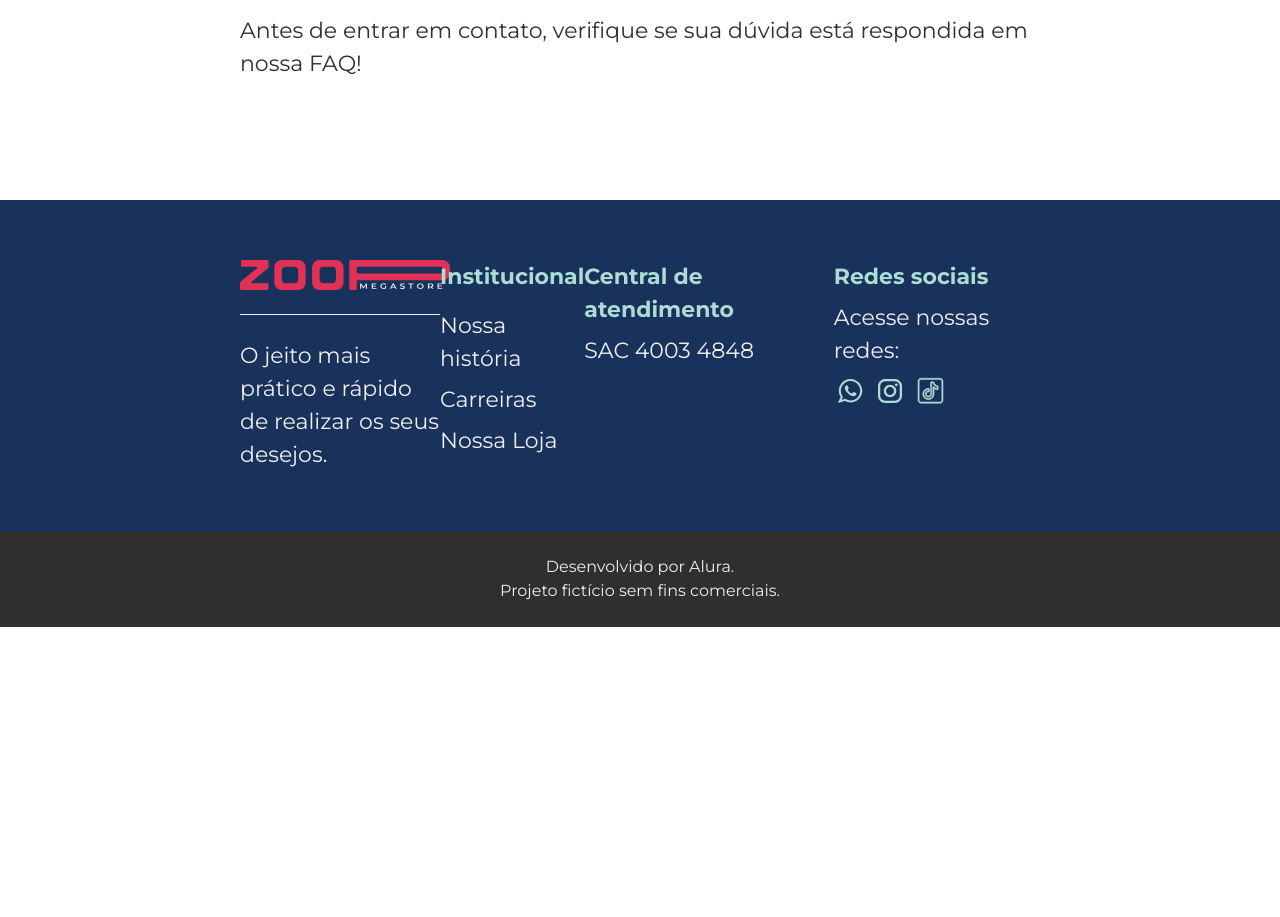
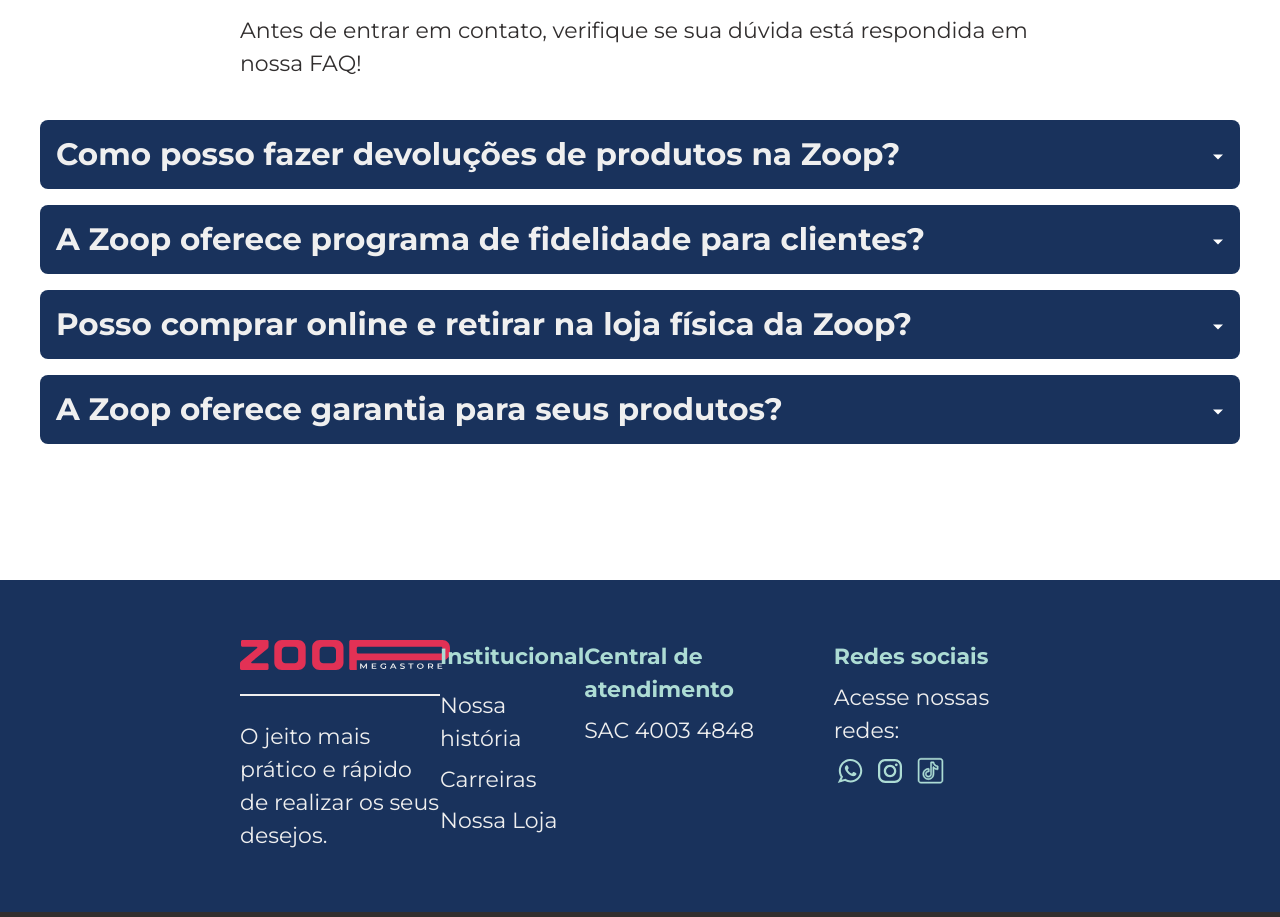
Before and after one commit to alexatp/react-acessibilidade, a React (Vite) app: page / in a window 1280 px wide. Shown: the part 2920-3837 px from the top of the page. Before the commit the page ends 3547 px from the top, so only its background shows below. Built offline with nearby package versions, Linux system fonts and the light colour scheme.

Commit message:
Implementando o accordion na página

```diff
--- a/src/assets/faq.json
+++ b/src/assets/faq.json
@@ -7,7 +7,7 @@
   {
     "id": "faq-fidelidade",
     "titulo": "A Zoop oferece programa de fidelidade para clientes?",
-    "descricao": "As devoluções são simples! Basta trazer o item não utilizado com a nota fiscal para nossa loja dentro de 30 dias para troca ou reembolso."
+    "descricao": "Sim, a cada compra você possui um programa de fidelidade que acumula pontos para trocar por descontos em suas próximas compras."
   },
   {
     "id": "faq-loja-fisica",
--- a/src/componentes/Acordeao/Acordeao.css
+++ b/src/componentes/Acordeao/Acordeao.css
@@ -1,5 +1,5 @@
 .acordeao__container {
-  width: 955px;
+  width: 1200px;
   display: flex;
   flex-direction: column;
 }
--- a/src/componentes/Acordeao/Acordeao.tsx
+++ b/src/componentes/Acordeao/Acordeao.tsx
@@ -6,7 +6,7 @@
 
 const Acordeao = ({ children }: AcordeaoProps) => {
   return (
-    <div className="acordeao__container">`{ children }</div>
+    <div className="acordeao__container">{ children }</div>
   )
 }
 
--- /dev/null
+++ b/src/hooks/useAcordeao.ts
@@ -0,0 +1,20 @@
+import { useState } from "react";
+
+const useAcordeao = () => {
+  const [aberturasPorItem, setAberturasPorItem] = useState<
+    Record<string | number, boolean>
+  >({});
+  const alternarVisibilidade = (id: string | number) => {
+    setAberturasPorItem((prev) => ({
+      ...prev,
+      [id]: !prev[id],
+    }));
+  };
+
+  return {
+    aberturasPorItem,
+    alternarVisibilidade,
+  };
+};
+
+export default useAcordeao;
--- a/src/paginas/Home/Faq/Faq.tsx
+++ b/src/paginas/Home/Faq/Faq.tsx
@@ -1,7 +1,14 @@
 import "./Faq.css";
 import Tipografia from "@/componentes/Tipografia";
+import faq from "../../../assets/faq.json";
+import Acordeao from "@/componentes/Acordeao/Acordeao";
+import AcordeaoConteudo from "@/componentes/Acordeao/AcordeaoConteudo";
+import AcordeaoTitulo from "@/componentes/Acordeao/AcordeaoTitulo";
+import AcordeaoDescricao from "@/componentes/Acordeao/AcordeaoDescricao";
+import useAcordeao from "@/hooks/useAcordeao";
 
 const Faq = () => {
+  const { aberturasPorItem, alternarVisibilidade } = useAcordeao();
 
   return (
     <section className="secao__duvidas">
@@ -12,6 +19,23 @@
         Antes de entrar em contato, verifique se sua dúvida está respondida em
         nossa FAQ!
       </Tipografia>
+      <Acordeao>
+        {faq.map((duvida) => (
+          <AcordeaoConteudo key={duvida.id}>
+            <AcordeaoTitulo
+              titulo={duvida.titulo}
+              id={duvida.id}
+              estaAberto={aberturasPorItem[duvida.id] || false}
+              alternarVisibilidade={() => alternarVisibilidade(duvida.id)}
+            />
+            <AcordeaoDescricao
+              estaAberto={aberturasPorItem[duvida.id] || false}
+              descricao={duvida.descricao}
+              id={duvida.id}
+            />
+          </AcordeaoConteudo>
+        ))}
+      </Acordeao>
     </section>
   );
 };
```
